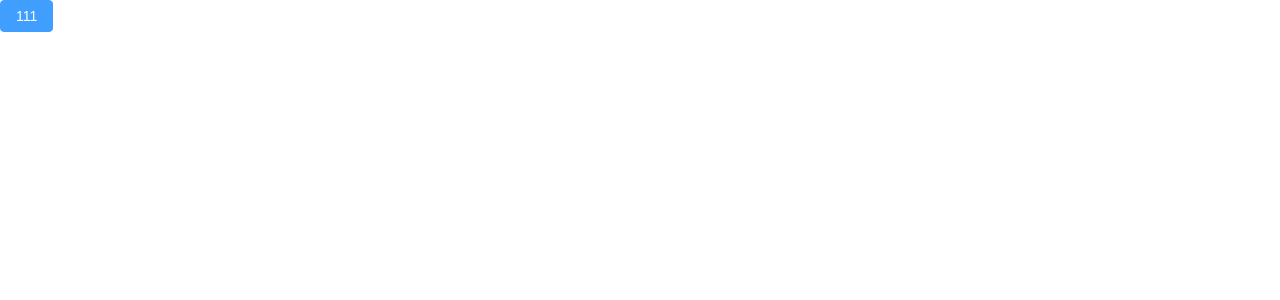
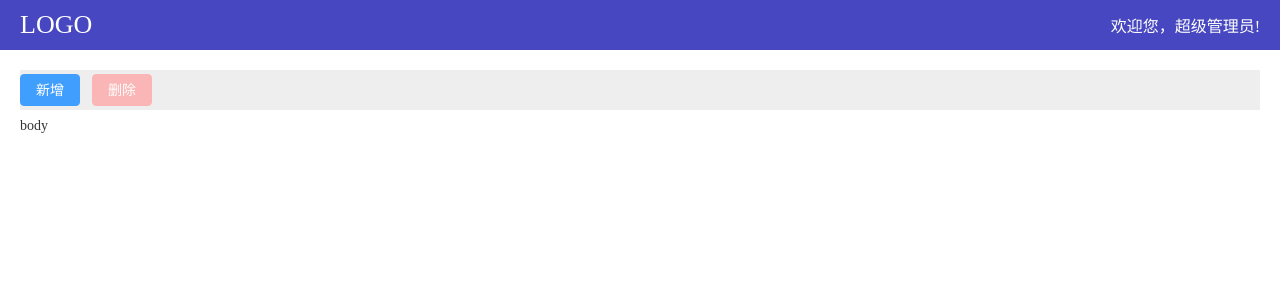
Before and after one commit to cz-frontend/pinia-study, a Vue app: page /home in a window 1280 px wide. Shown: the top 300 px of the page. Built offline with nearby package versions, Linux system fonts and the light colour scheme.

Commit message:
feat: 搭建页面结构

```diff
--- /dev/null
+++ b/src/components/AppLayout/AppLayout.vue
@@ -0,0 +1,30 @@
+<template>
+  <AppHeader />
+  <main>
+    <div class="app-container">
+      <div class="operation-bar">
+        <slot name="operation" />
+      </div>
+      <slot name="content" />
+    </div>
+  </main>
+</template>
+
+<script setup>
+import AppHeader from "./components/AppHeader.vue";
+</script>
+
+<style lang="less" scoped>
+.app-container {
+  color: #333;
+  font-size: 14px;
+  padding: 20px;
+  .operation-bar {
+    display: flex;
+    height: 40px;
+    align-items: center;
+    background-color: #eee;
+    margin-bottom: 8px;
+  }
+}
+</style>
--- /dev/null
+++ b/src/components/AppLayout/components/AppHeader.vue
@@ -0,0 +1,30 @@
+<template>
+  <header class="app-header">
+    <div class="left-box">
+      <div class="logo">LOGO</div>
+    </div>
+    <div class="right-box">欢迎您，超级管理员!</div>
+  </header>
+</template>
+
+<script setup></script>
+
+<style lang="less" scoped>
+.app-header {
+  display: flex;
+  height: 50px;
+  align-items: center;
+  justify-content: space-between;
+  background-color: rgb(71, 71, 193);
+  padding: 0 20px;
+  .left-box {
+    .logo {
+      color: #fff;
+      font-size: 26px;
+    }
+  }
+  .right-box {
+    color: #fff;
+  }
+}
+</style>
--- /dev/null
+++ b/src/components/index.js
@@ -0,0 +1,3 @@
+import AppLayout from "./AppLayout/AppLayout.vue";
+
+export { AppLayout };
--- a/src/main.js
+++ b/src/main.js
@@ -9,7 +9,9 @@ import "element-plus/dist/index.css";
 const app = createApp(App);
 const store = createPinia();
 
-app.use(ElementPlus);
+app.use(ElementPlus, {
+  size: "mini",
+});
 app.use(store);
 app.use(router);
 
--- a/src/pages/home/homePage.vue
+++ b/src/pages/home/homePage.vue
@@ -1,7 +1,13 @@
 <template>
-  <div>
-    <el-button type="primary">111</el-button>
-  </div>
+  <AppLayout>
+    <template #operation>
+      <el-button type="primary">新增</el-button>
+      <el-button type="danger" disabled>删除</el-button>
+    </template>
+    <template #content> body </template>
+  </AppLayout>
 </template>
 
-<script setup></script>
+<script setup>
+import { AppLayout } from "@/components";
+</script>
```
